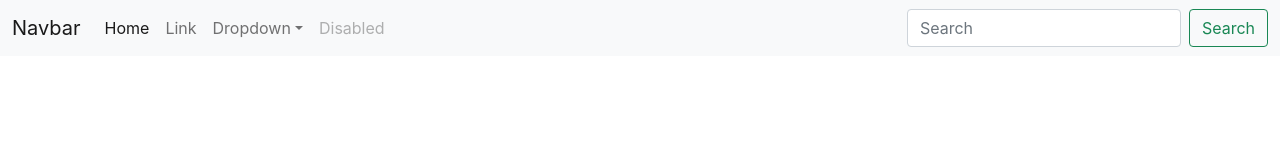
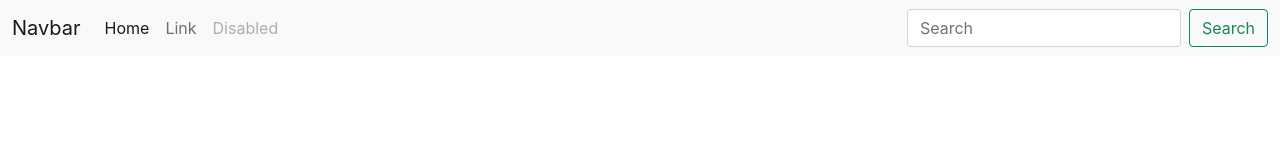
Before and after one commit to kman46/to-do-list, a React (Create React App) app: page / in a window 1280 px wide. Shown: the top 160 px of the page. Built offline with nearby package versions, Linux system fonts and the light colour scheme.

Commit message:
removed unwanted links

```diff
--- a/src/App.js
+++ b/src/App.js
@@ -5,6 +5,7 @@
   let myVarible = 46;
   return (
     <>
+
       <nav className="navbar navbar-expand-lg navbar-light bg-light">
         <div className="container-fluid">
           <a className="navbar-brand" href="#">Navbar</a>
@@ -19,23 +20,12 @@
               <li className="nav-item">
                 <a className="nav-link" href="#">Link</a>
               </li>
-        <li className="nav-item dropdown">
-          <a className="nav-link dropdown-toggle" href="#" id="navbarDropdown" role="button" data-bs-toggle="dropdown" aria-expanded="false">
-            Dropdown
-          </a>
-          <ul className="dropdown-menu" aria-labelledby="navbarDropdown">
-            <li><a className="dropdown-item" href="#">Action</a></li>
-            <li><a className="dropdown-item" href="#">Another action</a></li>
-            <li><hr className="dropdown-divider"/></li>
-            <li><a className="dropdown-item" href="#">Something else here</a></li>
-          </ul>
-        </li>
               <li className="nav-item">
                 <a className="nav-link disabled">Disabled</a>
               </li>
             </ul>
             <form className="d-flex">
-        <input className="form-control me-2" type="search" placeholder="Search" aria-label="Search"/>
+              <input className="form-control me-2" type="search" placeholder="Search" aria-label="Search" />
               <button className="btn btn-outline-success" type="submit">Search</button>
             </form>
           </div>
```
Lines whose indentation alone changed are shown as unchanged.
